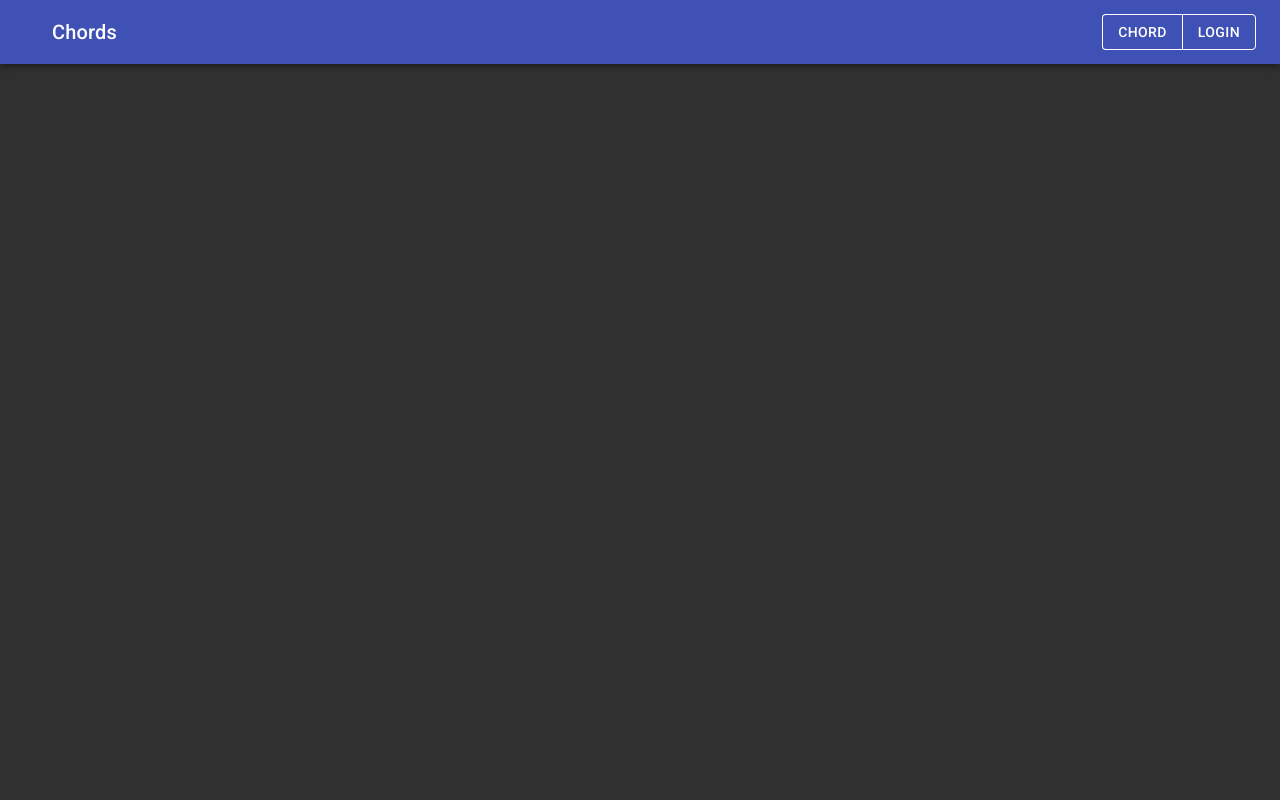
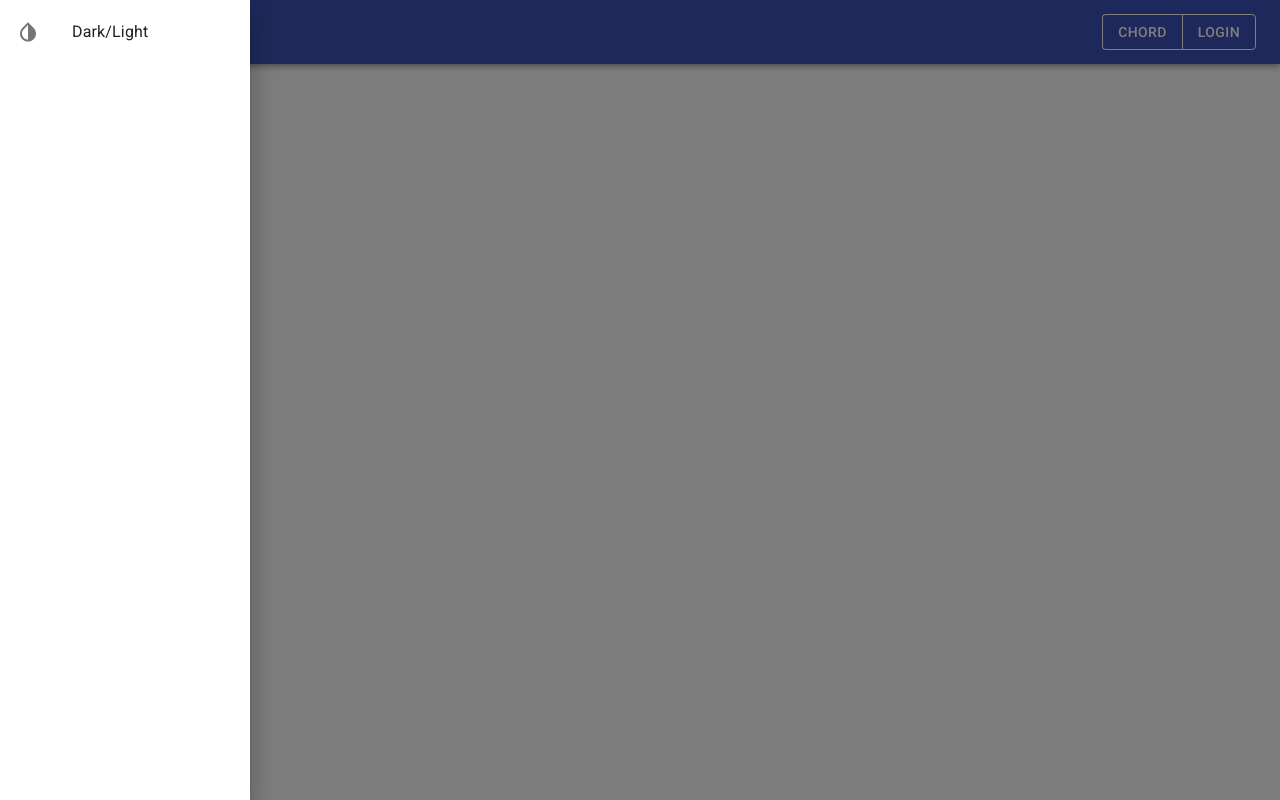
Before and after one commit to Dylanderv/chords-react, a React (Create React App) app: page / in a window 1280 px wide. Both pictures are taken after a click on the button "menu". Built offline with nearby package versions, Linux system fonts and the light colour scheme.

Commit message:
feat: add color change

```diff
--- a/src/App.tsx
+++ b/src/App.tsx
@@ -1,4 +1,4 @@
-import React from 'react';
+import React, { useState } from 'react';
 import './App.css';
 import 'typeface-roboto';
 import AuthProvider from './contexts/AuthContext';
@@ -8,27 +8,54 @@ import { ApolloProvider } from '@apollo/react-hooks'
 import ApolloClient from 'apollo-boost';
 import { ENDPOINT } from './utils/consts';
 import { createMuiTheme, MuiThemeProvider, CssBaseline } from '@material-ui/core';
+import { PaletteOptions } from '@material-ui/core/styles/createPalette';
 
 export const client  = new ApolloClient({
   uri: ENDPOINT + 'graphql'
 })
 
-const theme = createMuiTheme({
-  palette: {
-    type: 'dark',
-  },
-});
+
 
 // Use context https://medium.com/hackernoon/learn-react-hooks-by-building-an-auth-based-to-do-app-c2d143928b0b
 
 const App: React.FC = () => {
+
+  let localStorageTheme = window.localStorage.getItem('theme');
+  let defaultTheme = localStorageTheme !== null ?
+    JSON.parse(localStorageTheme)
+    :
+    {
+      palette: {
+        type: 'light',
+      }
+    };
+
+  const [theme, setTheme] = useState<{palette: {type: "light" | "dark" | undefined}}>(defaultTheme);
+
+
+
+  const toggleDarkTheme = () => {
+    setTheme({
+      palette: {
+        type: (theme.palette.type === 'light' ? 'dark' : 'light'),
+      }
+    })
+    window.localStorage.setItem("theme", JSON.stringify({
+      palette: {
+        type: (theme.palette.type === 'light' ? 'dark' : 'light'),
+      }
+    }));
+  }
+
+  const muiTheme = createMuiTheme(theme);
+
   return (
     <ApolloProvider client={client}>
       <AuthProvider>
         <NotificationProvider>
-          <MuiThemeProvider theme={theme}>
+          <MuiThemeProvider theme={muiTheme}>
             <CssBaseline />
-            <MainComponent></MainComponent>
+            <MainComponent onToggleDark={toggleDarkTheme}></MainComponent>
           </MuiThemeProvider>
         </NotificationProvider>
       </AuthProvider>
--- a/src/components/MainComponents.tsx
+++ b/src/components/MainComponents.tsx
@@ -1,13 +1,17 @@
-import React, { SyntheticEvent } from 'react';
+import React, { SyntheticEvent, useState } from 'react';
 import { BrowserRouter as Router, Route, Link } from "react-router-dom"
 import { CHORD_VIEWER_BASE_ROUTE } from '../utils/routerUtils';
 import InstrumentSelector from './selector/InstrumentSelector';
-import { AppBar, Toolbar, IconButton, Typography, Button, makeStyles, Theme, createStyles, ButtonGroup, Snackbar } from '@material-ui/core';
+import { AppBar, Toolbar, IconButton, Typography, Button, makeStyles, Theme, createStyles, ButtonGroup, Snackbar, Drawer, ListItem, List, ListItemIcon, ListItemText } from '@material-ui/core';
 import Login, { handleLogOutButtonClick } from './Login';
 import { authContext } from '../contexts/AuthContext';
 import MySnackbarContentWrapper, { NotificationType } from './MySnackbarContentWrapper';
 import useNotificationHandler from '../hooks/useNotificationHandler';
 import { notificationContext } from '../contexts/NotificationContext';
+import MenuIcon from '@material-ui/icons/Menu';
+import InboxIcon from '@material-ui/icons/MoveToInbox';
+import MailIcon from '@material-ui/icons/Mail';
+import InvertColorsIcon from '@material-ui/icons/InvertColors';
 
 // Use context https://medium.com/hackernoon/learn-react-hooks-by-building-an-auth-based-to-do-app-c2d143928b0b
 
@@ -25,19 +29,42 @@ const useStyles = makeStyles((theme: Theme) =>
     margin: {
       margin: theme.spacing(1),
     },
+    list: {
+      width: 250,
+    },
+    fullList: {
+      width: 'auto',
+    },
   }),
 );
 
-const MainComponent: React.FC = () => {
+type mainComponentProps = {onToggleDark}
+
+const MainComponent: React.FC<mainComponentProps> = ({ onToggleDark }) => {
   const classes = useStyles();
   const auth = React.useContext(authContext);
   const notificationHandler = React.useContext(notificationContext);
+  const [drawer, setDrawer] = useState(false);
 
   const handleClose = (event?: SyntheticEvent, reason?: string) => {
     if (reason === 'clickaway') {
       return;
     }
     notificationHandler.closeNotification();
+  };
+
+  const toggleDrawer = (open: boolean) => (
+    event: React.KeyboardEvent | React.MouseEvent,
+  ) => {
+    if (
+      event.type === 'keydown' &&
+      ((event as React.KeyboardEvent).key === 'Tab' ||
+        (event as React.KeyboardEvent).key === 'Shift')
+    ) {
+      return;
+    }
+
+    setDrawer(open);
   };
 
   return (
@@ -61,8 +88,8 @@ const MainComponent: React.FC = () => {
       <Router>
         <AppBar position="static">
           <Toolbar>
-            <IconButton edge="start" className={classes.menuButton} color="inherit" aria-label="menu">
-              {/* <MenuIcon /> */}
+            <IconButton edge="start" className={classes.menuButton} color="inherit" aria-label="menu" onClick={toggleDrawer(true)}>
+              <MenuIcon />
             </IconButton>
             <Typography variant="h6" className={classes.title}>
               Chords
@@ -77,6 +104,21 @@ const MainComponent: React.FC = () => {
             </ButtonGroup>
           </Toolbar>
         </AppBar>
+        <Drawer open={drawer} onClose={toggleDrawer(false)}>
+          <div
+            className={classes.list}
+            role="presentation"
+            onClick={toggleDrawer(false)}
+            onKeyDown={toggleDrawer(false)}
+          >
+            <List>
+              <ListItem button key='theme' onClick={onToggleDark}>
+                <ListItemIcon><InvertColorsIcon/></ListItemIcon>
+                <ListItemText primary='Dark/Light' />
+              </ListItem>
+            </List>
+          </div>
+        </Drawer>
 
         <Route path={CHORD_VIEWER_BASE_ROUTE + "/:instrument?/:key?/:suffix?"} component={InstrumentSelector}/>
         <Route path={'/login'} component={Login}/>
--- a/src/components/chords-viewer/ChordViewer.tsx
+++ b/src/components/chords-viewer/ChordViewer.tsx
@@ -8,6 +8,7 @@ import { IUkuleleChords } from '../../model/ukulele/IUkuleleChords';
 import { useQuery } from '@apollo/react-hooks';
 import gql from 'graphql-tag';
 import { TParams } from '../selector/ChordSelector';
+import { useTheme } from '@material-ui/core';
 
 type chordViewerProp = {instrumentId: string, instrumentName: string, mainKey: string, suffix: string}
 
@@ -28,6 +29,8 @@ function chordQueryBuilder(instrumentId: string, key: string, suffix: string) {
 }
 
 const ChordViewer: React.FC<chordViewerProp> = ( { instrumentId, instrumentName, mainKey, suffix } ) => {
+  const theme = useTheme();
+  console.log(theme)
   console.log(instrumentId, mainKey, suffix);
   const { error, data, loading } = useQuery(chordQueryBuilder(instrumentId, mainKey, suffix));
   const service = useChordService('ukulele')//instrumentId);
@@ -45,12 +48,12 @@ const ChordViewer: React.FC<chordViewerProp> = ( { instrumentId, instrumentName,
       suffix: data.chordFromName.suffix
     }
     if (instrumentName === 'piano') {
-      svg = renderPianoSvg(chord, 'dark');
+      svg = renderPianoSvg(chord, theme.palette.type);
       console.log(svg)
     } else if(instrumentName === 'guitar') {
-      svgGuitar = getGuitarUkuleleSvg(chord, instrumentName);
+      svgGuitar = getGuitarUkuleleSvg(chord, instrumentName, theme.palette.type);
     } else if (instrumentName === 'ukulele') {
-      svgUkulele = getGuitarUkuleleSvg(chord, instrumentName);
+      svgUkulele = getGuitarUkuleleSvg(chord, instrumentName, theme.palette.type);
     }
   }
 
--- a/src/utils/chordViewerUtils.ts
+++ b/src/utils/chordViewerUtils.ts
@@ -103,7 +103,19 @@ export function renderPianoSvg(chord: IPianoChord, theme: 'light'|'dark') {
   return Serializer.serializeToString(piano);
 }
 
-export function getGuitarUkuleleSvg(chord, instrumentName: string) {
+export function getGuitarUkuleleSvg(chord, instrumentName: string, theme: 'light' | 'dark') {
+  let chordColor = {
+    defaultColor: '#666', // default color
+    // bgColor: '#FFF', // background color
+    // strokeColor: '#666', // stroke color (overrides defaultColor)
+    // textColor: '#666', // text color (overrides defaultColor)
+    // stringColor: '#666', // string color (overrides defaultColor)
+    // fretColor: '#666', // fret color (overrides defaultColor)
+    // labelColor: '#666', // label color (overrides defaultColor)
+  }
+  if (theme === 'dark') {
+    chordColor.defaultColor = '#ccc'
+  }
   let selector = document.createElement('svg');
   let data;
     if (chord !== undefined && chord.position && chord.position.length > 0) {
@@ -117,7 +129,8 @@ export function getGuitarUkuleleSvg(chord, instrumentName: string) {
       const test = new ChordBox(selector, {
         numStrings: instrumentName === 'guitar' ? 6 : 4,
         width: SVG_SIZE.width,
-        height: SVG_SIZE.height
+        height: SVG_SIZE.height,
+        ...chordColor
       });
       test.draw({
         chord: data.chords,
```
